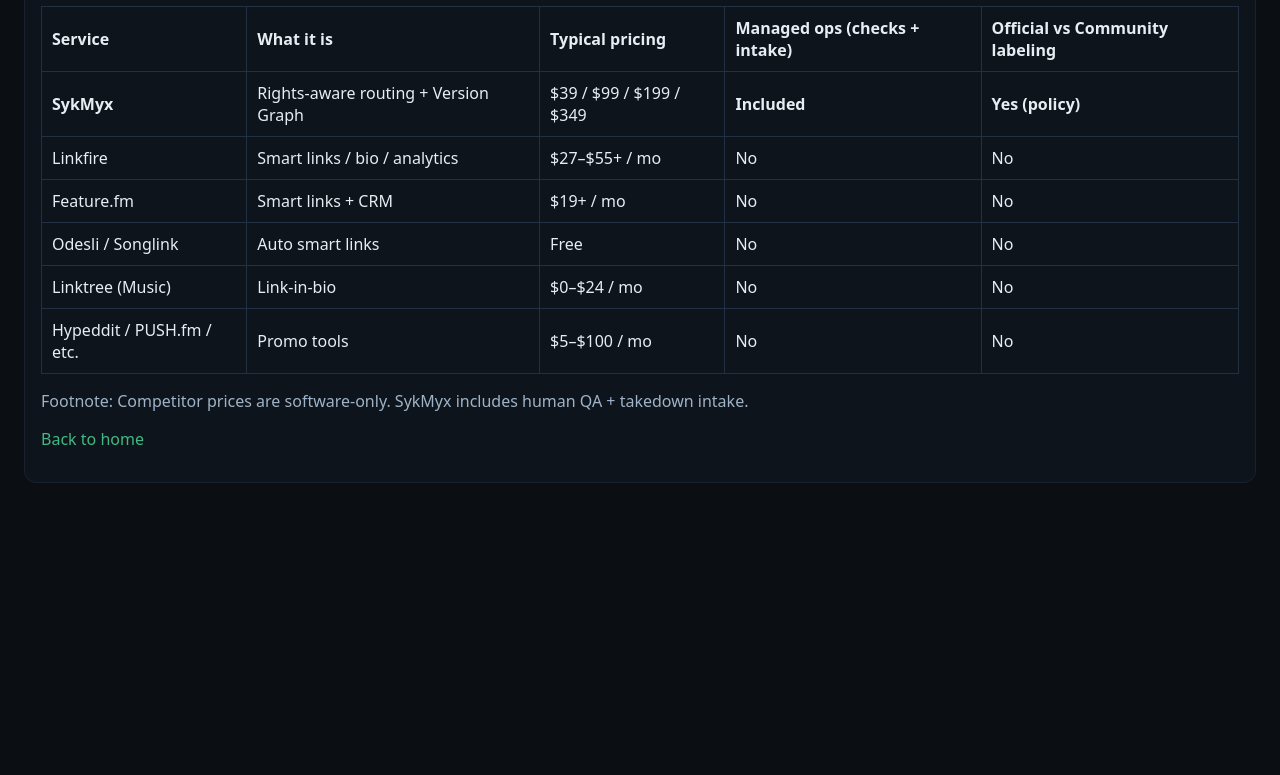
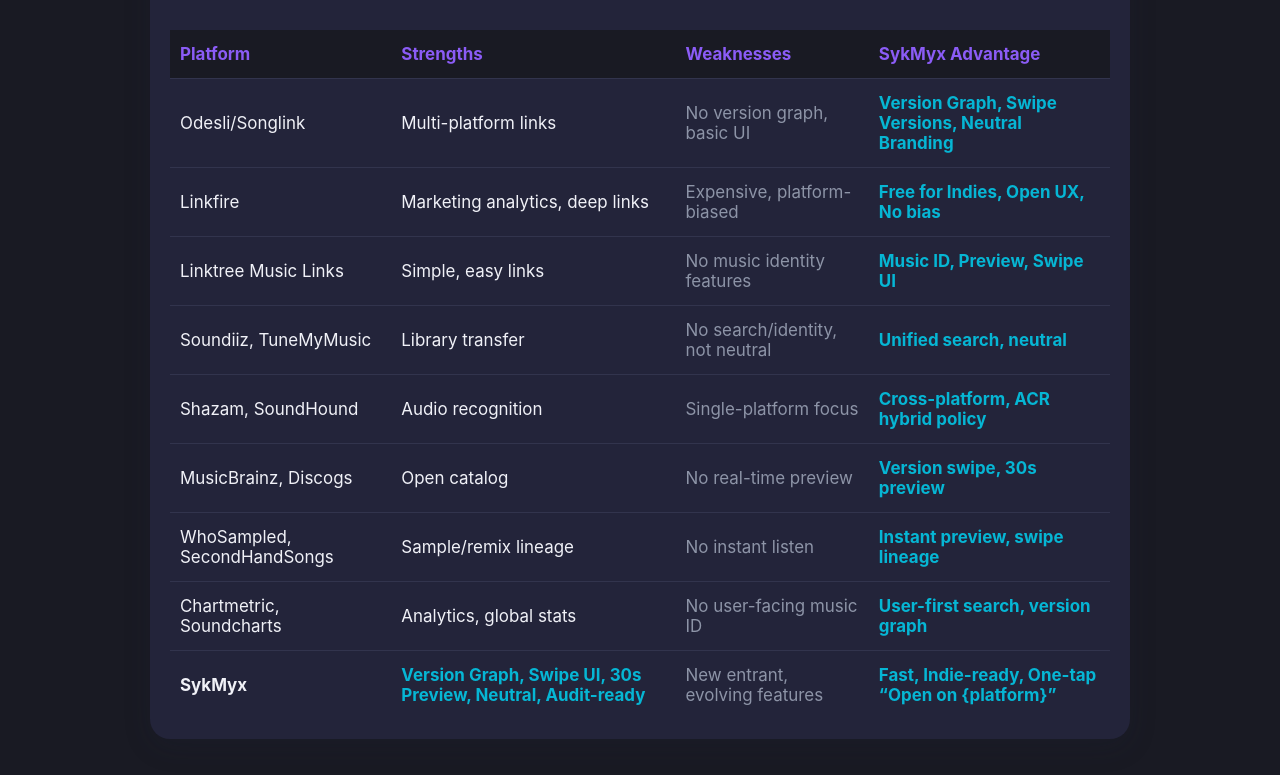
Before and after one commit to JB-UnifyPro/sykmyx_web_demo, a plain HTML site: page comparison.html in a window 1280 px wide. Shown: the part 140-915 px from the top of the page. Before the commit the page ends 800 px from the top, so only its background shows below. Drawn offline with Linux system fonts and the light colour scheme.

Commit message:
Add files via upload

```diff
--- a/comparison.html
+++ b/comparison.html
@@ -1,30 +1,125 @@
 <!doctype html>
 <html lang="en">
-<meta charset="utf-8"><meta name="viewport" content="width=device-width, initial-scale=1">
-<title>SykMyx — Service & Price Comparison</title>
-<style>
-body{font-family:system-ui,-apple-system,Segoe UI,Roboto,Arial,sans-serif;margin:0;padding:24px;background:#0b0f13;color:#e7edf3}
-h1{margin:0 0 12px} .k{color:#9fb3c8} a{color:#42b883;text-decoration:none}
-.table{width:100%;border-collapse:collapse;margin-top:12px;background:#0e141b}
-.table th,.table td{border:1px solid #223044;padding:10px;text-align:left}
-.badge{display:inline-block;padding:2px 8px;border-radius:999px;background:#13202d;border:1px solid #223044;color:#b7c6d6;font-size:12px}
-.card{background:#0e141b;border:1px solid #182231;border-radius:12px;padding:16px;margin-top:16px}
-</style>
-<h1>SykMyx — Service & Price Comparison</h1>
-<div class="k">Tools sell features. We deliver outcomes.</div>
-<div class="card">
-<table class="table">
-  <thead><tr><th>Service</th><th>What it is</th><th>Typical pricing</th><th>Managed ops (checks + intake)</th><th>Official vs Community labeling</th></tr></thead>
-  <tbody>
-    <tr><td><strong>SykMyx</strong></td><td>Rights‑aware routing + Version Graph</td><td>$39 / $99 / $199 / $349</td><td><strong>Included</strong></td><td><strong>Yes (policy)</strong></td></tr>
-    <tr><td>Linkfire</td><td>Smart links / bio / analytics</td><td>$27–$55+ / mo</td><td>No</td><td>No</td></tr>
-    <tr><td>Feature.fm</td><td>Smart links + CRM</td><td>$19+ / mo</td><td>No</td><td>No</td></tr>
-    <tr><td>Odesli / Songlink</td><td>Auto smart links</td><td>Free</td><td>No</td><td>No</td></tr>
-    <tr><td>Linktree (Music)</td><td>Link‑in‑bio</td><td>$0–$24 / mo</td><td>No</td><td>No</td></tr>
-    <tr><td>Hypeddit / PUSH.fm / etc.</td><td>Promo tools</td><td>$5–$100 / mo</td><td>No</td><td>No</td></tr>
-  </tbody>
-</table>
-<p class="k">Footnote: Competitor prices are software‑only. SykMyx includes human QA + takedown intake.</p>
-<p><a href="/">Back to home</a></p>
-</div>
+<head>
+  <meta charset="utf-8" />
+  <title>SykMyx Comparison Deck</title>
+  <meta name="viewport" content="width=device-width, initial-scale=1" />
+  <style>
+    body {
+      background: #191a23;
+      color: #f0f1f7;
+      font-family: 'Inter', 'Segoe UI', system-ui, Arial, sans-serif;
+      margin: 0; padding: 0;
+      min-height: 100vh;
+    }
+    .container {
+      max-width: 940px;
+      margin: 36px auto;
+      padding: 20px;
+      background: #23243a;
+      border-radius: 20px;
+      box-shadow: 0 8px 28px rgba(30,40,60,0.16);
+    }
+    h1 {
+      font-size: 2rem; margin-bottom: 12px;
+      background: linear-gradient(95deg, #8b5cf6, #06b6d4);
+      color: #fff;
+      padding: 8px 20px;
+      border-radius: 12px;
+      display: inline-block;
+    }
+    table {
+      width: 100%;
+      border-collapse: collapse;
+      margin-top: 26px;
+      background: #23243a;
+    }
+    th, td {
+      padding: 14px 10px;
+      border-bottom: 1px solid #32344d;
+      text-align: left;
+      font-size: 1.06rem;
+    }
+    th {
+      background: #191a23;
+      color: #8b5cf6;
+    }
+    tr:last-child td { border-bottom: none; }
+    tr:hover td { background: #252746; }
+    .strength { color: #06b6d4; font-weight: bold; }
+    .weak { color: #8d94a7; }
+    @media (max-width: 640px) {
+      .container { padding: 10px; }
+      h1 { font-size: 1.3rem; padding: 6px 12px; }
+      th, td { font-size: .93rem; padding: 7px 6px; }
+    }
+  </style>
+</head>
+<body>
+  <div class="container">
+    <h1>SykMyx vs. Music Link Platforms — Comparison Deck</h1>
+    <table>
+      <tr>
+        <th>Platform</th>
+        <th>Strengths</th>
+        <th>Weaknesses</th>
+        <th>SykMyx Advantage</th>
+      </tr>
+      <tr>
+        <td>Odesli/Songlink</td>
+        <td>Multi-platform links</td>
+        <td class="weak">No version graph, basic UI</td>
+        <td class="strength">Version Graph, Swipe Versions, Neutral Branding</td>
+      </tr>
+      <tr>
+        <td>Linkfire</td>
+        <td>Marketing analytics, deep links</td>
+        <td class="weak">Expensive, platform-biased</td>
+        <td class="strength">Free for Indies, Open UX, No bias</td>
+      </tr>
+      <tr>
+        <td>Linktree Music Links</td>
+        <td>Simple, easy links</td>
+        <td class="weak">No music identity features</td>
+        <td class="strength">Music ID, Preview, Swipe UI</td>
+      </tr>
+      <tr>
+        <td>Soundiiz, TuneMyMusic</td>
+        <td>Library transfer</td>
+        <td class="weak">No search/identity, not neutral</td>
+        <td class="strength">Unified search, neutral</td>
+      </tr>
+      <tr>
+        <td>Shazam, SoundHound</td>
+        <td>Audio recognition</td>
+        <td class="weak">Single-platform focus</td>
+        <td class="strength">Cross-platform, ACR hybrid policy</td>
+      </tr>
+      <tr>
+        <td>MusicBrainz, Discogs</td>
+        <td>Open catalog</td>
+        <td class="weak">No real-time preview</td>
+        <td class="strength">Version swipe, 30s preview</td>
+      </tr>
+      <tr>
+        <td>WhoSampled, SecondHandSongs</td>
+        <td>Sample/remix lineage</td>
+        <td class="weak">No instant listen</td>
+        <td class="strength">Instant preview, swipe lineage</td>
+      </tr>
+      <tr>
+        <td>Chartmetric, Soundcharts</td>
+        <td>Analytics, global stats</td>
+        <td class="weak">No user-facing music ID</td>
+        <td class="strength">User-first search, version graph</td>
+      </tr>
+      <tr>
+        <td><strong>SykMyx</strong></td>
+        <td class="strength">Version Graph, Swipe UI, 30s Preview, Neutral, Audit-ready</td>
+        <td class="weak">New entrant, evolving features</td>
+        <td class="strength">Fast, Indie-ready, One-tap “Open on {platform}”</td>
+      </tr>
+    </table>
+  </div>
+</body>
 </html>
```
Also changed, not shown: 404.html (+53 -17 lines), contact.html (+65 -32 lines), home.html (+1 -37 lines), index.html (+7 -21 lines), SykMyx_Mutual_NDA_ShortForm.txt.
